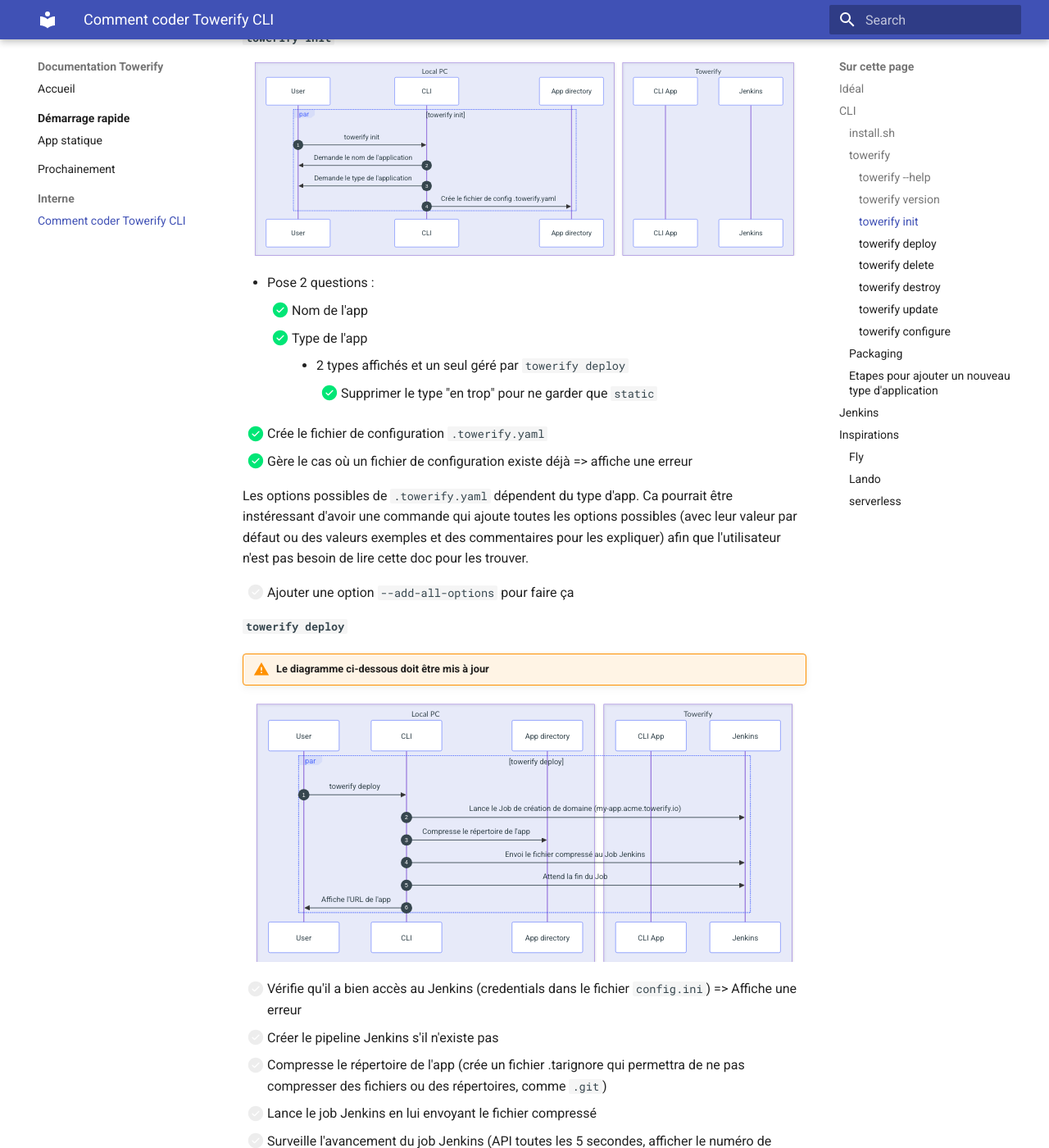
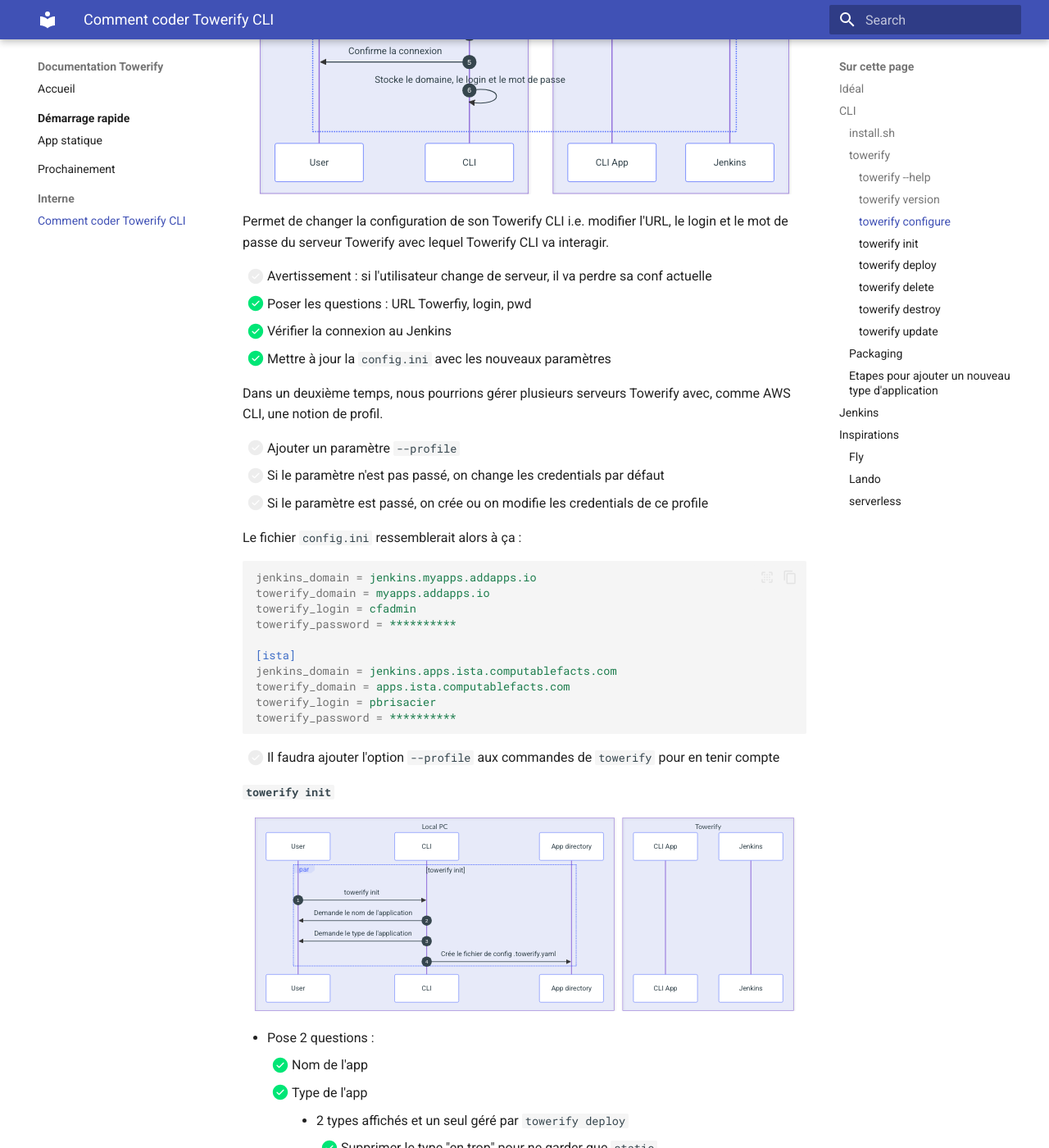
Before and after one commit to computablefacts/towerify-docs, an MkDocs documentation site: the page built from docs/develop/coder.md, in a window 1280 px wide and 1400 px high, scrolled down 1787 px. Shown: the whole window at 82% size. Built offline with MkDocs 1.6.1 and Material for MkDocs 9.7.7, drawn with Linux system fonts in a browser that asks for light colours; some of the changed text lies outside the part shown.

Commit message:
Update doc because towerify has changed

````diff
--- a/docs/demarrage-rapide/index.md
+++ b/docs/demarrage-rapide/index.md
@@ -20,16 +20,56 @@
 ## Installation de l'outil
 
 ``` bash
-curl -L https://acme.towerify.io/cli/install.sh | sh
+curl -sL https://acme.towerify.io/cli/install.sh | bash
 ```
 
-Towerify vous demande vos login et mot de passe :
+Towerify télécharge et installe notre outil en ligne de commande :
 
 ``` output
 Installation de Towerify pour l'instance acme.towerify.io
+##################################################################### 100,0%
+```
 
-Pour vous authentifier auprès de Towerify, vous devez fournir votre login
-et votre mot de passe.
+Towerify confirme l'installation :
+
+``` output
+Towerify CLI est installé pour l'instance acme.towerify.io
+
+Pour le configurer avec vos login et mot de passe, utilisez :
+  towerify configure
+```
+
+!!! tips
+
+    Ajoutez votre propre domaine Towerify au bout de la commande. Par exemple, si votre domaine
+    est my-corp.towerify.io, faîtes :
+
+    ``` bash
+    curl -sL https://acme.towerify.io/cli/install.sh | bash -s -- my-corp.towerify.io
+    ```
+
+??? question "Comment on fait ça ?"
+
+    - une application YunoHost qui déploie le /cli/ qui contient `install.sh` et l'application
+      Towerify CLI compressée (towerify.tar.gz)
+    - le domaine peut être passé à `install.sh`
+    - `install.sh` télécharge le CLI et le stocke dans $HOME/.towerify (ce répertoire contiendra aussi un fichier
+      de config avec l'URL du Towerify et les credentials)
+    - `install.sh` ajoute `towerify` dans le PATH de l'utilisateur
+
+    Voir [`install.sh`](../develop/coder.md#installsh) et [le packaging](../develop/coder.md#packaging).
+
+## Configuration des paramètres d'accès
+
+``` bash
+towerify configure
+```
+
+Towerify vous demande votre domaine, votre login et votre mot de passe :
+
+``` output
+? Quel est le domaine de votre Towerify ?
+> acme.towerify.io
 
 ? Quel est votre login Towerify ?
 >
@@ -42,26 +82,22 @@
 Towerify confirme l'installation :
 
 ``` output
-Towerify CLI est installé
+Tentative de connexion à Towerify... ==> Connexion réussie.
 
-Il est configuré pour l'instance Towerify acme.towerify.io
+Towerify CLI est correctement configuré pour l'instance Towerify acme.towerify.io
 
 Pour déployer votre première application, allez dans le répertoire de votre
 application et utilisez :
   towerify init
 ```
 
-![towerify install](../img/towerify-install.gif)
+!!! tips
 
-??? question "Comment on fait ça ?"
+    Vous pouvez donner vos paramètres d'accès directement dans la commande :
 
-    - une application YunoHost qui déploie le /cli/ qui contient `install.sh` (et certainement d'autres fichiers)
-    - au moment de l'installation de cette application Towerify mettra le domaine dans le script `install.sh`
-    - `install.sh` télécharge le CLI et le stocke dans $HOME/.towerify (ce répertoire contiendra aussi un fichier
-      de config avec l'URL du Towerify et les credentials)
-    - `install.sh` ajoute `towerify` dans le PATH de l'utilisateur
-
-    Voir [`install.sh`](../develop/coder.md#installsh) et [le packaging](../develop/coder.md#packaging).
+    ``` bash
+    towerify configure --domain my-corp.towerify.io --login user --password P@ssw0rd
+    ```
 
 
 ## Initialisation de votre première application
--- a/docs/develop/coder.md
+++ b/docs/develop/coder.md
@@ -45,29 +43,21 @@
     participant Jenkins
   end
 
-  par curl -L https://acme.towerify.io/cli/install.sh | sh
+  par curl -L https://acme.towerify.io/cli/install.sh | bash
     User ->> AppCLI: Installe Towerify CLI
     AppCLI ->> Install: Télécharge install.sh
 
-    Install ->> User: Demande le token Jenkins
-    User ->> Jenkins: Se connecte à Jenkins avec ses login/pwd
-    Jenkins ->> User: Récupère son Token
-    User ->> Install: Donne le Token Jenkins
-
-    Install ->> CLI: Copie towerify
-    Install ->> CLI: Stocke l'URL et le Token
+    Install ->> AppCLI: Télécharge towerify.tar.gz
+    AppCLI ->> Install: Télécharge towerify.tar.gz
+    Install ->> CLI: Décompresse Towerify CLI dans ~/.towerify
+    Install ->> CLI: Stocke le domaine dans ~/.towerify/config.ini
   end
 ```
 
-
 * [X] Vérifie que `towerify` n'est pas déjà installé
-* [X] Demande le login Towerify
-* [X] Demande le password Towerify
-* [X] Vérifie la connexion au Jenkins => si non, affiche une erreur
-* [ ] Télécharge le package et le décompresse dans le répertoire d'installation
-    * Pour l'instant, copie le fichier towerify depuis la repo locale
+* [X] Télécharge le package et le décompresse dans le répertoire d'installation
 * [X] Ajoute `towerify` dans le PATH
-* [X] Stocke les paramètres dans `config.ini`
+* [X] Stocke le domaine dans `config.ini`
 
 ### `towerify`
 
@@ -78,6 +68,67 @@
 #### `towerify version`
 
 Codé automatiquement par Bashly :-)
+
+#### `towerify configure`
+
+``` mermaid
+sequenceDiagram
+  autonumber
+  box Local PC
+    participant User
+    participant CLI
+  end
+
+  box Towerify
+    participant AppCLI as CLI App
+    participant Jenkins
+  end
+
+  par towerify configure
+    CLI ->> User: Demande le domaine
+    CLI ->> User: Demande le login
+    CLI ->> User: Demande le mot de passe
+
+    CLI ->> Jenkins: Se connecte à Jenkins avec ses login/pwd
+    CLI ->> User: Confirme la connexion
+
+    CLI ->> CLI: Stocke le domaine, le login et le mot de passe
+  end
+```
+
+Permet de changer la configuration de son Towerify CLI i.e. modifier l'URL, le login et le mot
+de passe du serveur Towerify avec lequel Towerify CLI va interagir.
+
+* [ ] Avertissement : si l'utilisateur change de serveur, il va perdre sa conf actuelle
+* [X] Poser les questions : URL Towerfiy, login, pwd
+* [X] Vérifier la connexion au Jenkins
+* [X] Mettre à jour la `config.ini` avec les nouveaux paramètres
+
+Dans un deuxième temps, nous pourrions gérer plusieurs serveurs Towerify avec, comme AWS CLI, une notion de
+profil.
+
+* [ ] Ajouter un paramètre `--profile`
+* [ ] Si le paramètre n'est pas passé, on change les credentials par défaut
+* [ ] Si le paramètre est passé, on crée ou on modifie les credentials de ce profile
+
+Le fichier `config.ini` ressemblerait alors à ça :
+
+``` ini
+jenkins_domain = jenkins.myapps.addapps.io
+towerify_domain = myapps.addapps.io
+towerify_login = cfadmin
+towerify_password = **********
+
+[ista]
+jenkins_domain = jenkins.apps.ista.computablefacts.com
+towerify_domain = apps.ista.computablefacts.com
+towerify_login = pbrisacier
+towerify_password = **********
+
+```
+
+* [ ] Il faudra ajouter l'option `--profile` aux commandes de `towerify` pour en tenir compte
+
 
 #### `towerify init`
 
@@ -199,42 +250,6 @@
 * [ ] Compare la version de ce package et avec celle qui est installée
 * [ ] Si la version est la même (ou celle installée supérieure à celle du Towerify) => message Towerify est à jour
 * [ ] Si la version est plus récente, remplace le `towerify` installé par le nouveau (avec les templates)
-
-#### `towerify configure`
-
-Permet de changer la configuration de son Towerify CLI i.e. modifier l'URL, le login et le pwd du serveur Towerify
-avec lequel Towerify CLI va interagir.
-
-* [ ] Avertissement : si l'utilisateur change de serveur, il va perdre sa conf actuelle
-* [ ] Poser les questions : URL Towerfiy, login, pwd
-* [ ] Vérifier la connexion au Jenkins
-* [ ] Mettre à la `config.ini` avec les nouveaux paramètres
-
-Dans un deuxième temps, nous pourrions gérer plusieurs serveurs Towerify avec, comme AWS CLI, une notion de
-profil.
-
-* [ ] Ajouter un paramètre `--profile`
-* [ ] Si le paramètre n'est pas passé, on change les credentials par défaut
-* [ ] Si le paramètre est passé, on crée ou on modifie les credentials de ce profile
-
-Le fichier `config.ini` ressemblerait alors à ça :
-
-``` ini
-jenkins_domain = jenkins.myapps.addapps.io
-towerify_domain = myapps.addapps.io
-towerify_login = cfadmin
-towerify_password = **********
-
-[ista]
-jenkins_domain = jenkins.apps.ista.computablefacts.com
-towerify_domain = apps.ista.computablefacts.com
-towerify_login = pbrisacier
-towerify_password = **********
-
-```
-
-* [ ] Il faudra ajouter l'option `--profile` aux commandes de `towerify` pour en tenir compte
-
 
 ### Packaging
 
````
Also changed, not shown: other parts of docs/demarrage-rapide/index.md (+6 -8 lines), other parts of docs/develop/coder.md (+0 -2 lines), docs/demarrage-rapide/app-statique.md (+3 -3 lines).
